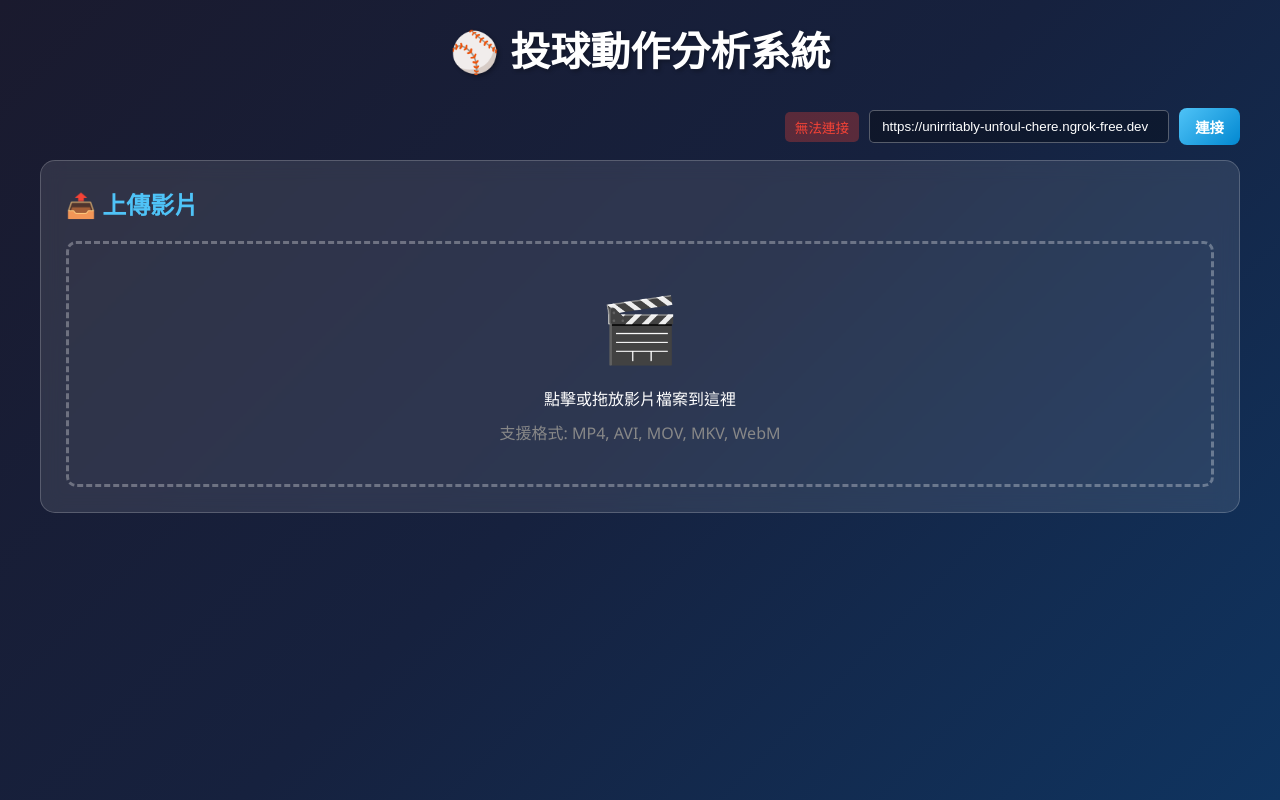
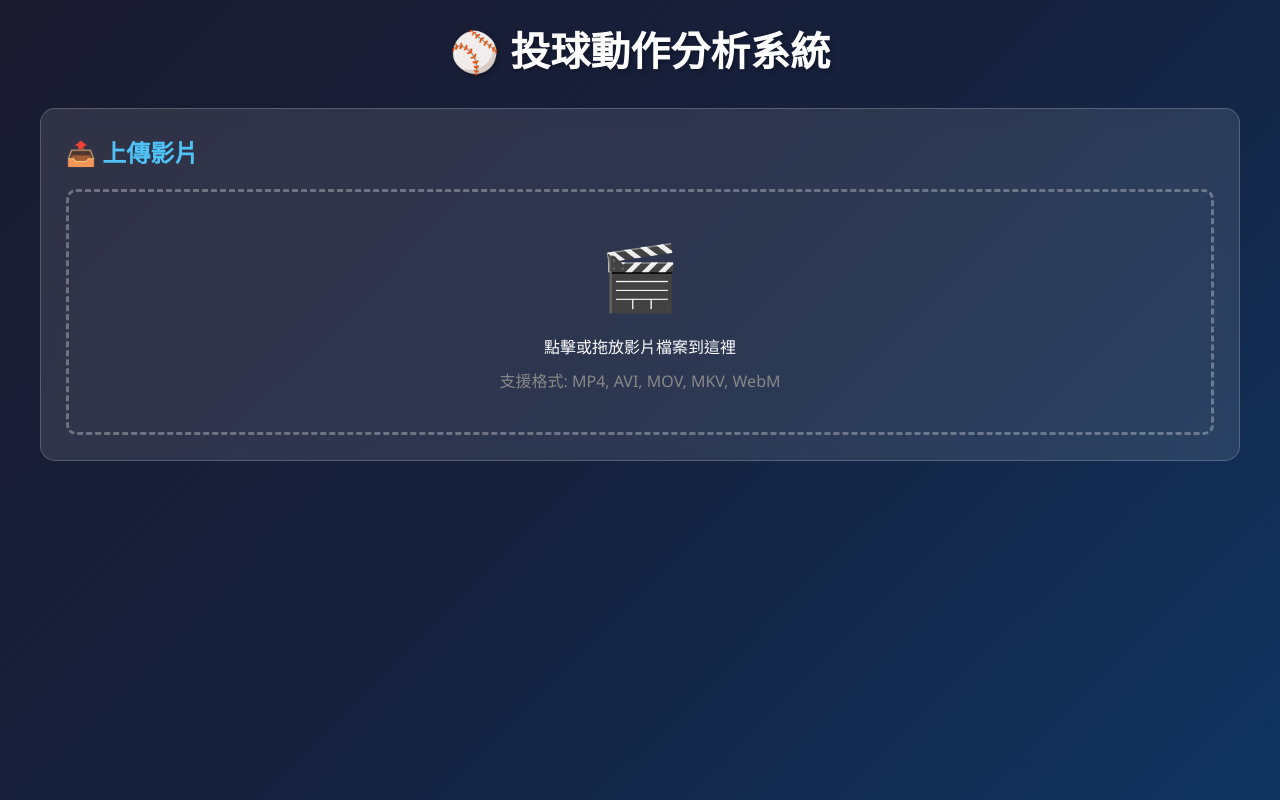
Before and after one commit to HankChang2004/final, a plain HTML site: page docs/index.html in a window 1280 px wide. Drawn offline with Linux system fonts and the light colour scheme; no server answers.

Commit message:
Remove backend URL input field

```diff
--- a/docs/index.html
+++ b/docs/index.html
@@ -364,54 +364,11 @@
                 font-size: 1.8rem;
             }
         }
-        .settings-bar {
-            display: flex;
-            justify-content: flex-end;
-            margin-bottom: 15px;
-            gap: 10px;
-            align-items: center;
-        }
-
-        .settings-bar input {
-            padding: 8px 12px;
-            border-radius: 5px;
-            border: 1px solid rgba(255,255,255,0.3);
-            background: rgba(0,0,0,0.3);
-            color: #fff;
-            width: 300px;
-        }
-
-        .settings-bar input::placeholder {
-            color: #888;
-        }
-
-        .connection-status {
-            padding: 5px 10px;
-            border-radius: 5px;
-            font-size: 0.85rem;
-        }
-
-        .connection-status.connected {
-            background: rgba(102, 187, 106, 0.3);
-            color: #66bb6a;
-        }
-
-        .connection-status.disconnected {
-            background: rgba(244, 67, 54, 0.3);
-            color: #f44336;
-        }
     </style>
 </head>
 <body>
     <div class="container">
         <h1>⚾ 投球動作分析系統</h1>
-
-        <!-- Settings Bar -->
-        <div class="settings-bar">
-            <span class="connection-status disconnected" id="connectionStatus">未連接</span>
-            <input type="text" id="apiBaseInput" placeholder="後端網址 (例如: http://localhost:5000)">
-            <button class="btn btn-primary btn-small" onclick="setApiBase()">連接</button>
-        </div>
 
         <!-- Upload Section -->
         <div class="card" id="uploadSection">
@@ -529,51 +486,12 @@
 
     <script>
         // 後端 API 位址
-        const DEFAULT_API = 'https://unirritably-unfoul-chere.ngrok-free.dev';
-        let API_BASE = localStorage.getItem('apiBase') || DEFAULT_API;
+        const API_BASE = 'https://unirritably-unfoul-chere.ngrok-free.dev';
 
         let uploadedFilename = null;
         let startTime = null;
         let endTime = null;
         const video = document.getElementById('videoPlayer');
-
-        // 初始化 API Base 輸入框
-        document.getElementById('apiBaseInput').value = API_BASE;
-
-        // 檢查連接狀態
-        async function checkConnection() {
-            const statusEl = document.getElementById('connectionStatus');
-            if (!API_BASE) {
-                statusEl.textContent = '未設定';
-                statusEl.className = 'connection-status disconnected';
-                return;
-            }
-            try {
-                const response = await fetch(`${API_BASE}/results`, { method: 'GET' });
-                if (response.ok) {
-                    statusEl.textContent = '已連接';
-                    statusEl.className = 'connection-status connected';
-                } else {
-                    statusEl.textContent = '連接失敗';
-                    statusEl.className = 'connection-status disconnected';
-                }
-            } catch (e) {
-                statusEl.textContent = '無法連接';
-                statusEl.className = 'connection-status disconnected';
-            }
-        }
-
-        function setApiBase() {
-            const input = document.getElementById('apiBaseInput').value.trim();
-            // 移除結尾的斜線
-            API_BASE = input.replace(/\/+$/, '');
-            localStorage.setItem('apiBase', API_BASE);
-            checkConnection();
-            showStatus('info', `後端位址已設定為: ${API_BASE || '(本地)'}`);
-        }
-
-        // 頁面載入時檢查連接
-        checkConnection();
 
         // Upload handling
         const uploadArea = document.getElementById('uploadArea');
```
Also changed, not shown: static/index.html (+1 -83 lines).
